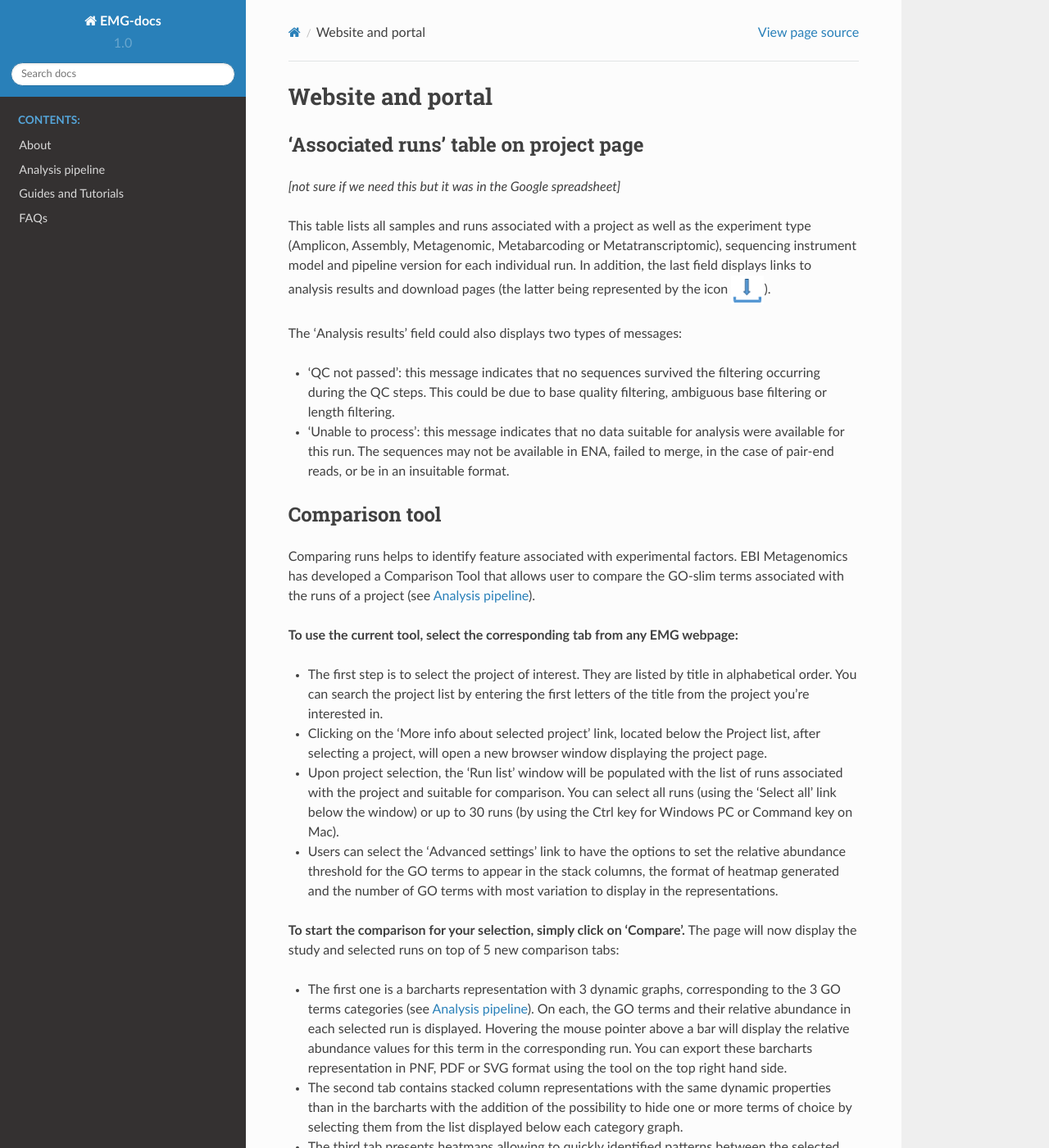
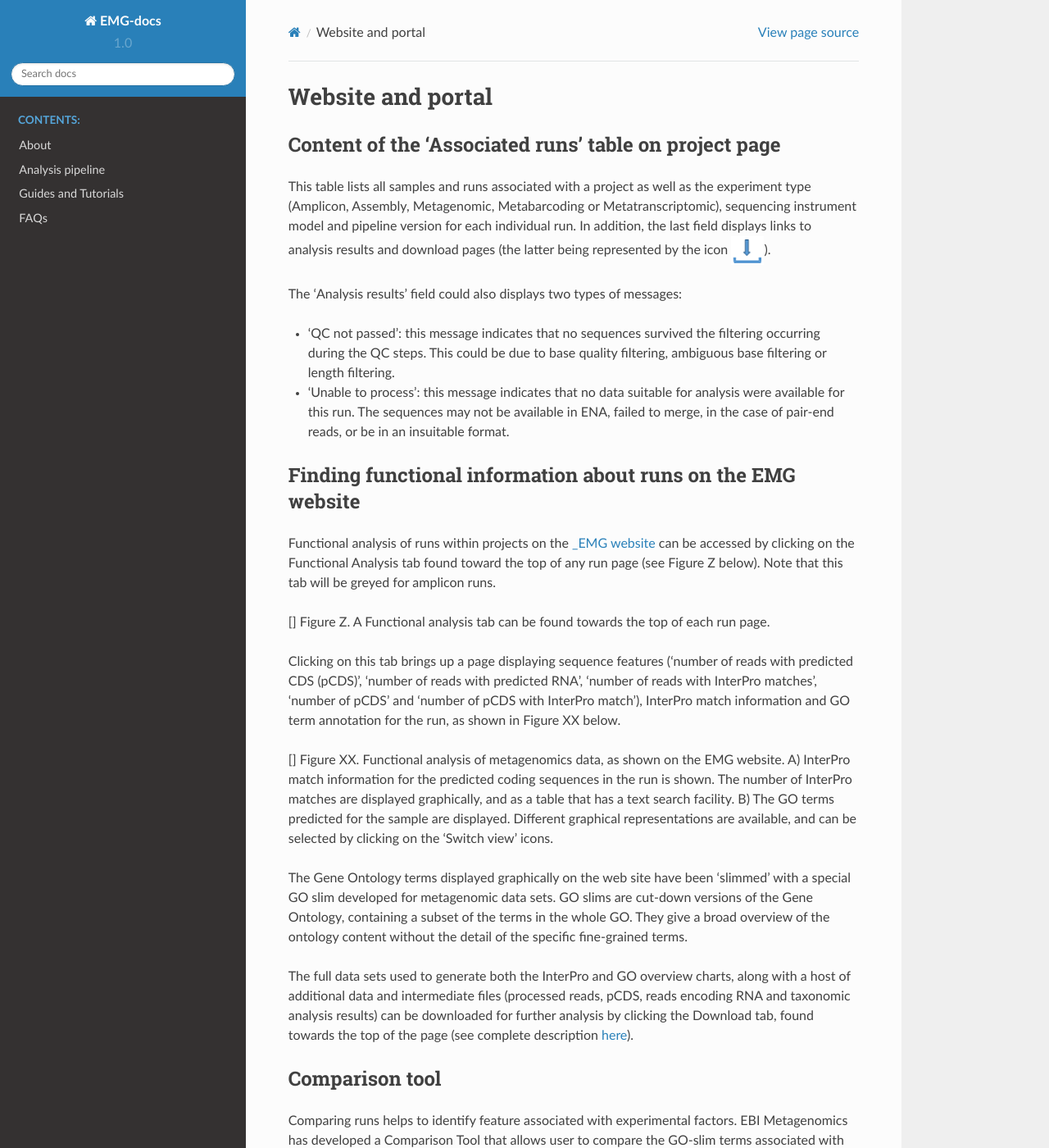
Before and after one commit to EBI-Metagenomics/EMG-docs, a Sphinx documentation site: the page built from docs/portal.rst, in a window 1280 px wide and 1400 px high. Shown: the whole window at 82% size. Built offline with Sphinx 7.4.7 and the Read the Docs theme 2.0.0, drawn with Linux system fonts in a browser that asks for light colours.

Commit message:
Update portal.rst
added section about functional results

```diff
--- a/docs/portal.rst
+++ b/docs/portal.rst
@@ -1,9 +1,8 @@
 Website and portal
 ==================
----------------------------------------
-'Associated runs' table on project page
----------------------------------------
-*[not sure if we need this but it was in the Google spreadsheet]*
+------------------------------------------------------
+Content of the 'Associated runs' table on project page
+------------------------------------------------------
 
 This table lists all samples and runs associated with a project as well as the experiment type (Amplicon, Assembly, Metagenomic, Metabarcoding or Metatranscriptomic), sequencing instrument model and pipeline version for each individual run.
 In addition, the last field displays links to analysis results and download pages (the latter being represented by the icon |test|).
@@ -14,6 +13,24 @@ The 'Analysis results' field could also displays two types of messages:
 
 - 'QC not passed’: this message indicates that no sequences survived the filtering occurring during the QC steps. This could be due to base quality filtering, ambiguous base filtering or length filtering.
 - ‘Unable to process’: this message indicates that no data suitable for analysis were available for this run. The sequences may not be available in ENA, failed to merge, in the case of pair-end reads, or be in an insuitable format.
+
+------------------------------------------------------------
+Finding functional information about runs on the EMG website
+------------------------------------------------------------
+
+Functional analysis of runs within projects on the `_EMG website <www.ebi.ac.uk/metagenomics/>`__ can be accessed by clicking on the Functional Analysis tab found toward the top of any run page (see Figure Z below). Note that this tab will be greyed for amplicon runs.
+
+[]
+Figure Z. A Functional analysis tab can be found towards the top of each run page.
+
+Clicking on this tab brings up a page displaying sequence features ('number of reads with predicted CDS (pCDS)', 'number of reads with predicted RNA', 'number of reads with InterPro matches', 'number of pCDS' and 'number of pCDS with InterPro match'), InterPro match information and GO term annotation for the run, as shown in Figure XX below.
+
+[]
+Figure XX. Functional analysis of metagenomics data, as shown on the EMG website. A) InterPro match information for the predicted coding sequences in the run is shown. The number of InterPro matches are displayed graphically, and as a table that has a text search facility.  B) The GO terms predicted for the sample are displayed. Different graphical representations are available, and can be selected by clicking on the ‘Switch view’ icons.
+
+The Gene Ontology terms displayed graphically on the web site have been ‘slimmed’ with a special GO slim developed for metagenomic data sets. GO slims are cut-down versions of the Gene Ontology, containing a subset of the terms in the whole GO. They give a broad overview of the ontology content without the detail of the specific fine-grained terms.
+
+The full data sets used to generate both the InterPro and GO overview charts, along with a host of additional data and intermediate files (processed reads, pCDS, reads encoding RNA and taxonomic analysis  results) can be downloaded for further analysis by clicking the Download tab, found towards the top of the page (see complete description `here <https://github.com/ProteinsWebTeam/EMG-docs/blob/master/docs/analysis.rst>`__).
 
 ---------------
 Comparison tool
```
